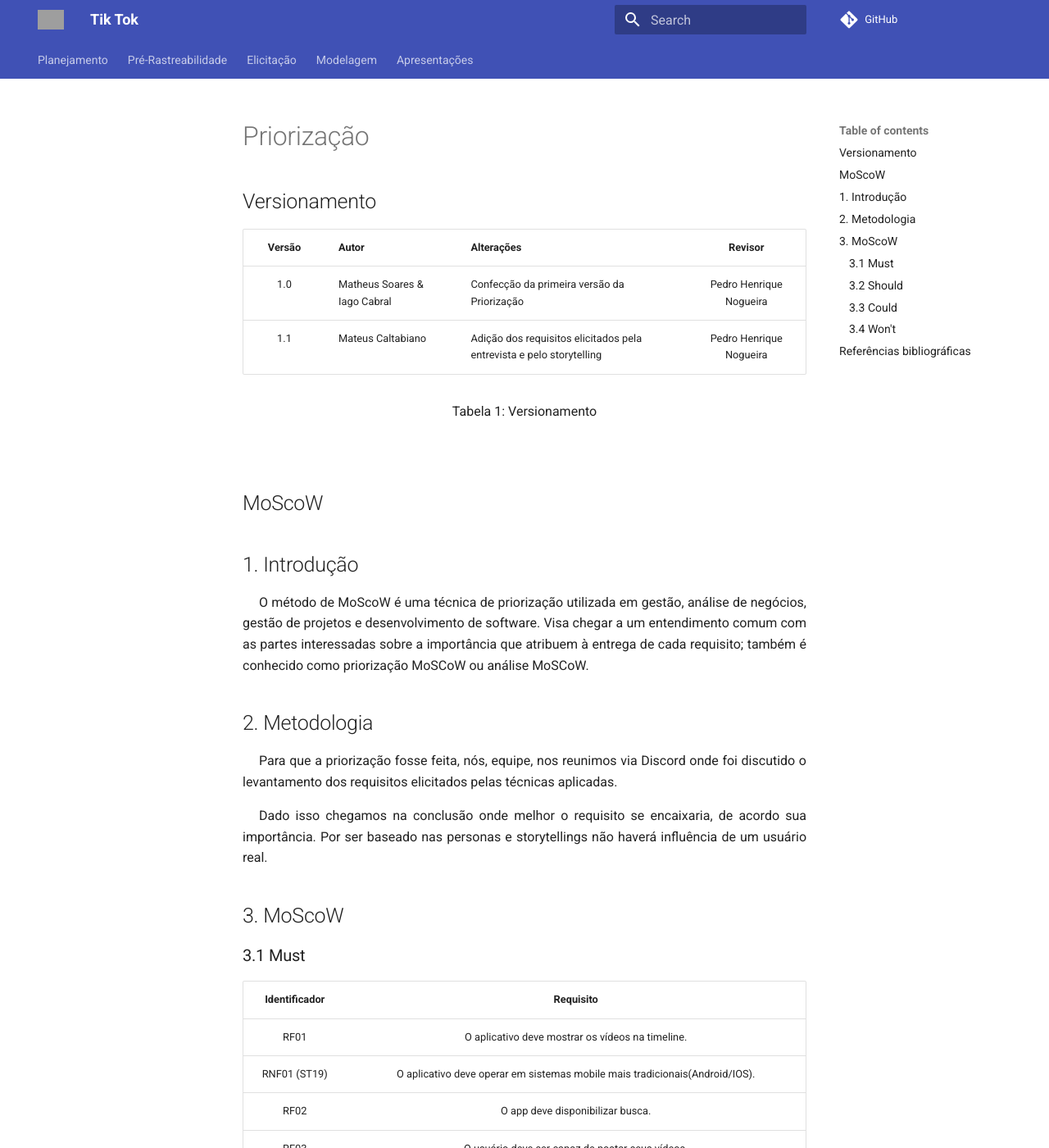
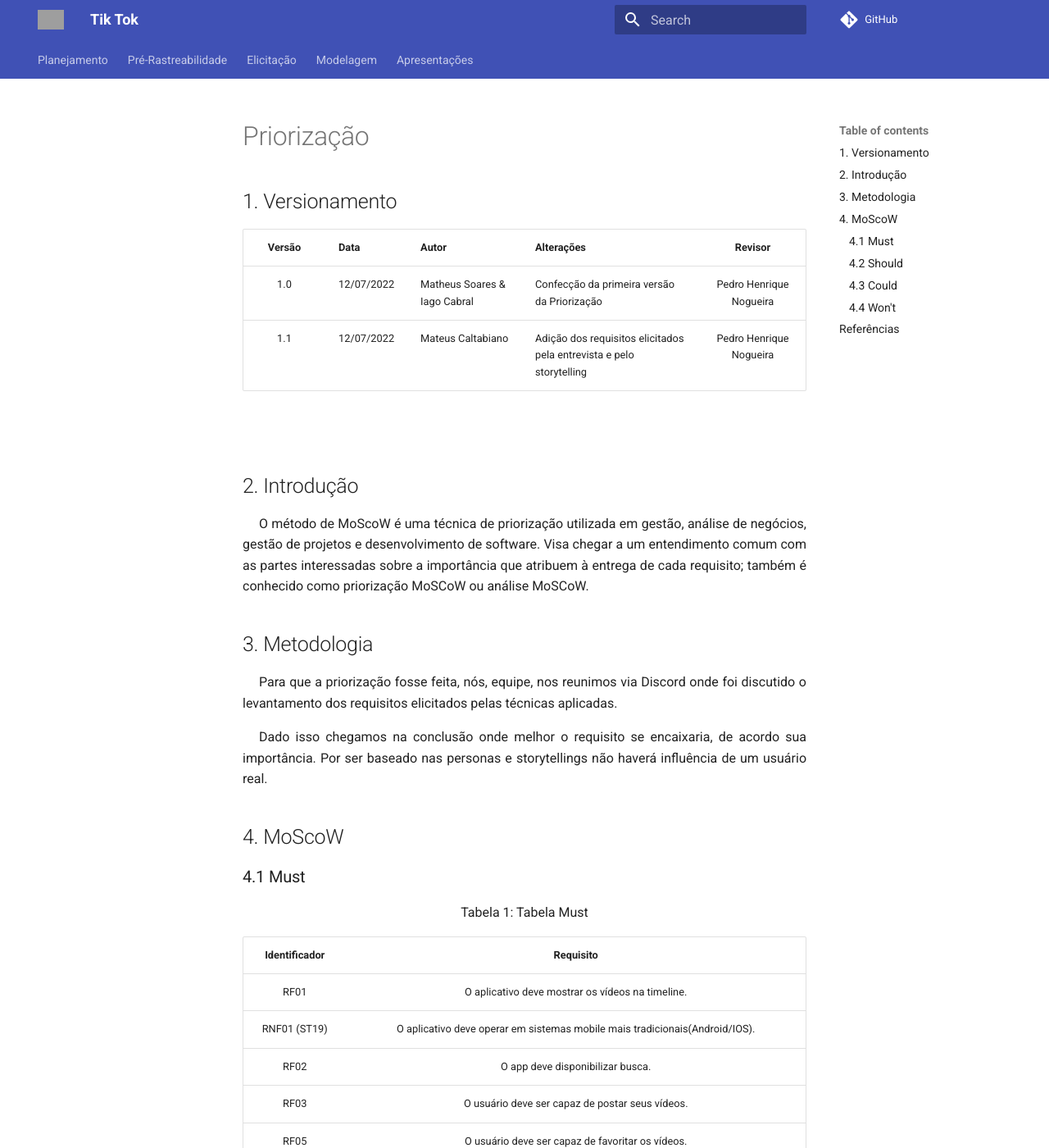
Before and after one commit to Requisitos-de-Software/2022.1-TikTok, an MkDocs documentation site: the page built from docs/elicitação/priorizacao.md, in a window 1280 px wide and 1400 px high. Shown: the whole window at 82% size. Built offline with MkDocs 1.6.1 and Material for MkDocs 9.7.7, drawn with Linux system fonts in a browser that asks for light colours; comment, search, counter and statistics services are not loaded; some of the changed text lies outside the part shown; grey boxes are pictures that could not be loaded.

Commit message:
#83 - padronização do doc de priorização moscow

```diff
--- a/docs/elicitação/priorizacao.md
+++ b/docs/elicitação/priorizacao.md
@@ -1,36 +1,35 @@
 # Priorização
 
-## Versionamento
+## 1. Versionamento
 
-| Versão | Autor                         | Alterações                                                           | Revisor |
-|:------:| ----------------------------- | -------------------------------------------------------------------- | :-:|
-|  1.0   | Matheus Soares  & Iago Cabral | Confecção da primeira versão da Priorização                          | Pedro Henrique Nogueira |
-|  1.1   | Mateus Caltabiano             | Adição dos requisitos elicitados pela entrevista e pelo storytelling | Pedro Henrique Nogueira |
-<div style="text-align: center">
-<p>Tabela 1: Versionamento</p>
-</div>
+| Versão | Data    | Autor                         | Alterações                                                           |         Revisor         |
+|:------:| --- | ----------------------------- | -------------------------------------------------------------------- |:-----------------------:|
+|  1.0   |  12/07/2022   | Matheus Soares  & Iago Cabral | Confecção da primeira versão da Priorização                          | Pedro Henrique Nogueira |
+|  1.1   | 12/07/2022    | Mateus Caltabiano             | Adição dos requisitos elicitados pela entrevista e pelo storytelling | Pedro Henrique Nogueira |
 
 &nbsp;
 &nbsp;
 
-## MoScoW
-
-## 1. Introdução
+## 2. Introdução
 
 <p style="text-indent: 20px; text-align: justify">
 O método de MoScoW é uma técnica de priorização utilizada em gestão, análise de negócios, gestão de projetos e desenvolvimento de software. Visa chegar a um entendimento comum com as partes interessadas sobre a importância que atribuem à entrega de cada requisito; também é conhecido como priorização MoSCoW ou análise MoSCoW.
 </p>
 
-## 2. Metodologia
+## 3. Metodologia
 <p style="text-indent: 20px; text-align: justify">
 Para que a priorização fosse feita, nós, equipe, nos reunimos via Discord onde foi discutido o levantamento dos requisitos elicitados pelas técnicas aplicadas.
 </p><p style="text-indent: 20px; text-align: justify">
     Dado isso chegamos na conclusão onde melhor o requisito se encaixaria, de acordo sua importância. Por ser baseado nas personas e storytellings não haverá influência de um usuário real.
 </p>
 
-## 3. MoScoW
+## 4. MoScoW
 
-### 3.1 Must
+### 4.1 Must
+
+<div style="text-align: center">
+<p>Tabela 1: Tabela Must</p>
+</div>
 
 |   Identificador    |                                                                        Requisito                                                                        |
 |:------------------:|:-------------------------------------------------------------------------------------------------------------------------------------------------------:|
@@ -53,10 +52,14 @@
 | RF28 (ST11, ENT06) |                                            Eu, como usuário, desejo de poder comentar os vídeos que assisto                                             |
 |    RF34 (ENT01)    |                                                       Deve haver uma área de vídeos recomendados                                                        |
 <div style="text-align: center">
-<p>Tabela 2: Tabela Must</p>
+<p>Fonte: Grupo 7</p>
 </div>
 
-### 3.2 Should
+### 4.2 Should
+
+<div style="text-align: center">
+<p>Tabela 2: Tabela Should</p>
+</div>
 
 |      Identificador       |                                                                             Requisito                                                                             |
 |:------------------------:|:-----------------------------------------------------------------------------------------------------------------------------------------------------------------:|
@@ -74,10 +77,14 @@
 |      RNF09 (ENT08)       |                                                   O aplicativo deve impedir que a tela bloqueie automaticamente                                                   |
 | RF39 | Eu como usuário gostaria de escutar música |
 <div style="text-align: center">
-<p>Tabela 3: Tabela Should</p>
+<p>Fonte: Grupo 7</p>
 </div>
 
-### 3.3 Could
+### 4.3 Could
+
+<div style="text-align: center">
+<p>Tabela 3: Tabela Could</p>
+</div>
 
 | Identificador |                                                                                Requisito                                                                                 |
 |:-------------:|:------------------------------------------------------------------------------------------------------------------------------------------------------------------------:|
@@ -92,9 +99,14 @@
 | RF35 (ENT07)  |                                                             Deve ser possível passar vídeos automaticamente                                                              |
 | RF37 (INT02)  |                                                                  Deve ser possível deixar o vídeo mudo                                                                   |
 <div style="text-align: center">
-<p>Tabela 4: Tabela Could</p>
+<p>Fonte: Grupo 7</p>
 </div>
-### 3.4 Won't
+
+### 4.4 Won't
+
+<div style="text-align: center">
+<p>Tabela 4: Tabela Won't</p>
+</div>
 
 | Identificador |                                                               Requisito                                                               |
 |:-------------:|:-------------------------------------------------------------------------------------------------------------------------------------:|
@@ -106,9 +118,9 @@
 | RF36 (INT01)  |                                Deve ser possível manter o vídeo que está sendo exibido ao dar refresh                                 |
 | RF38 (INT03)  |                                              Deve ser possível buscar efeitos e filtros                                               |
 <div style="text-align: center">
-<p>Tabela 5: Tabela Won't</p>
+<p>Fonte: Grupo 7</p>
 </div>
 
-## Referências bibliográficas
+## Referências
 
 > SERRANO, Milene; SERRANO, Maurício. Requisitos (Aula 07): Elicitação, Modelagem e Análise. 2022. Apresentação de Power Point. 50 slides. color. Disponível em: https://aprender3.unb.br/pluginfile.php/2124453/mod_resource/content/2/Requisitos%20-%20Aula%2007.pdf. Acesso em: 10 jul. 2022.
```
Also changed, not shown: docs/elicitação/personas.md (+1 -1 lines).
